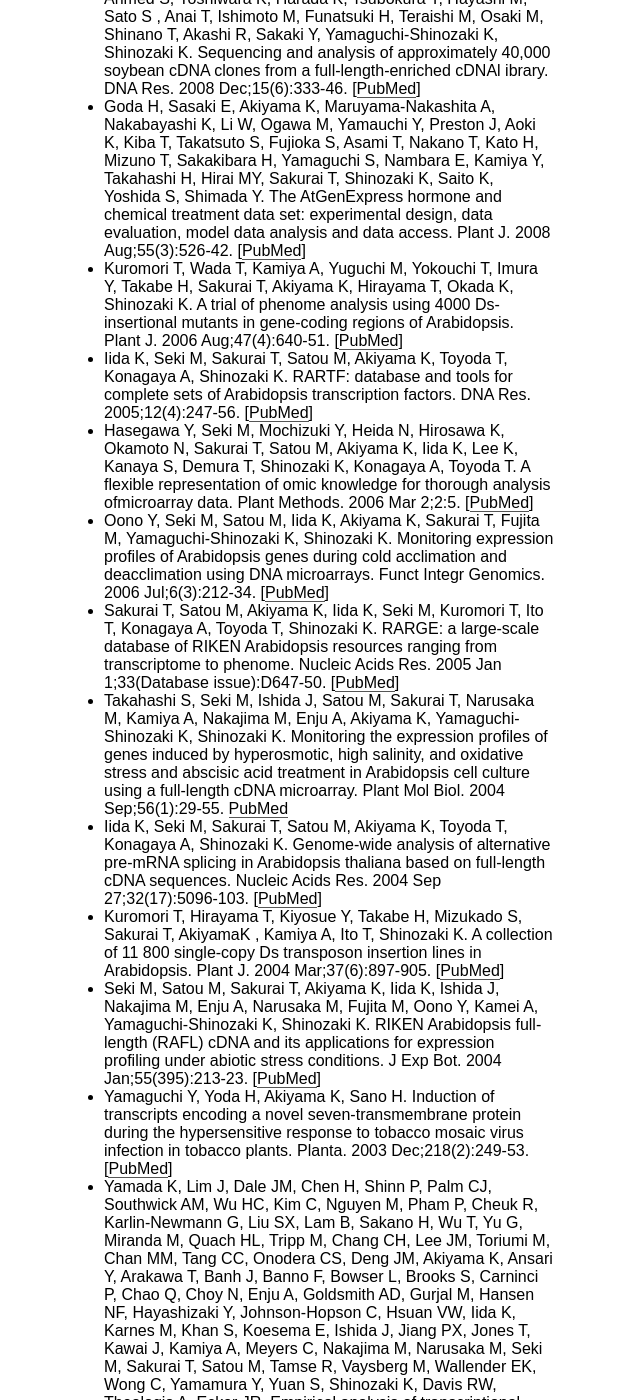
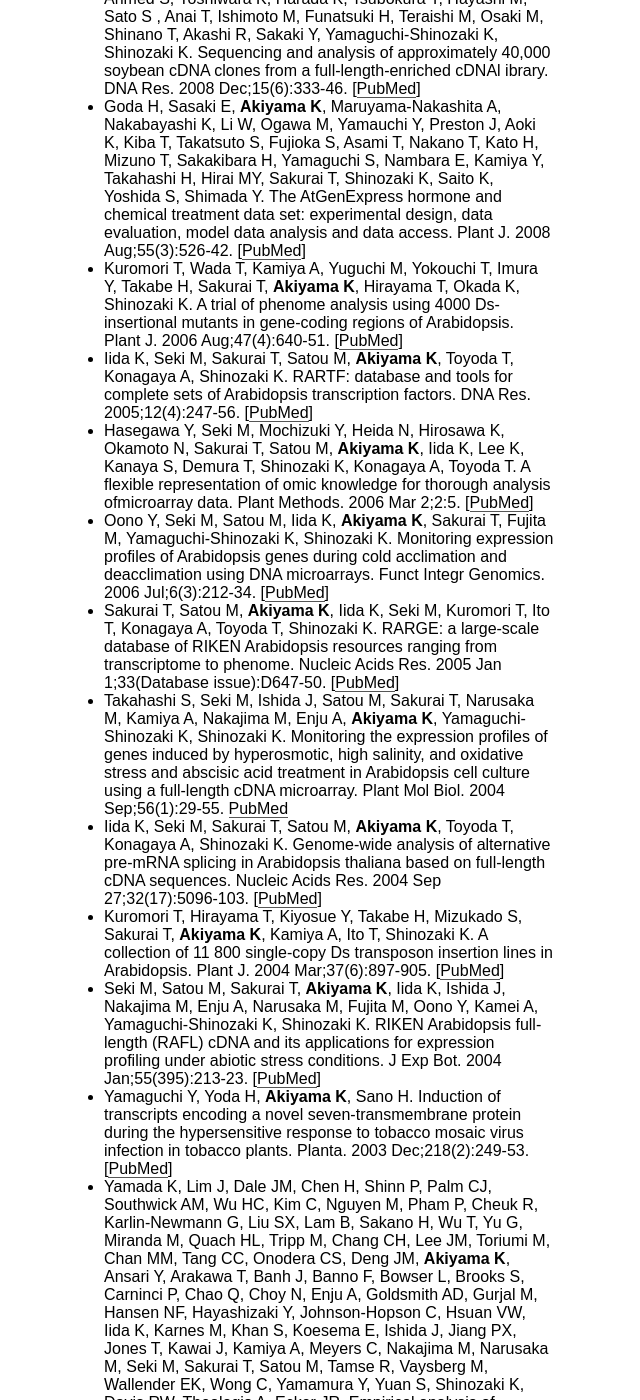
Before and after one commit to artifactsauce/artifactsauce.github.io, a Jekyll site: the page built from publications.md, in a window 1280 px wide and 1400 px high, scrolled down 1350 px. Shown: the whole window, without its empty margins (336-976 px from the left). Built offline with Jekyll 4.4.1, drawn with Linux system fonts in a browser that asks for light colours; some web fonts are replaced; some of the changed text lies outside the part shown.

Commit message:
highlight my name

```diff
--- a/publications.md
+++ b/publications.md
@@ -5,35 +5,35 @@
 
 ## Peer-reviewed papers
 
-- Akiyama K, Kurotani A, Iida K, Kuromori T, Shinozaki K, Sakurai T. RARGE II: an integrated phenotype database of Arabidopsis mutant traits using a controlled vocabulary. Plant Cell Physiol. 2014 Jan;55(1):e4. [[PubMed](http://www.ncbi.nlm.nih.gov/pubmed/24272250)]
-- Sakurai T, Mochida K, Yoshida T, Akiyama K, Ishitani M, Seki M, Shinozaki K. Genome-wide discovery and information resource development of DNA polymorphisms in cassava. PLoS One. 2013 Sep 11;8(9):e74056. [[PubMed](http://www.ncbi.nlm.nih.gov/pubmed/24040164)]
-- Sakurai T, Yamada Y, Sawada Y, Matsuda F, Akiyama K, Shinozaki K, Hirai MY, Saito K. PRIMe Update: innovative content for plant metabolomics and integration of gene expression and metabolite accumulation. Plant Cell Physiol. 2013 Feb;54(2):e5. [[PubMed](http://www.ncbi.nlm.nih.gov/pubmed/23292601)]
-- Myouga F, Akiyama K, Tomonaga Y, Kato A, Sato Y, Kobayashi M, Nagata N, Sakurai T, Shinozaki K. The Chloroplast Function Database II: a comprehensive collection of homozygous mutants and their phenotypic/genotypic traits for nuclear-encoded chloroplast proteins. Plant Cell Physiol. 2013 Feb;54(2):e2. [[PubMed](http://www.ncbi.nlm.nih.gov/pubmed/23230006)]
-- Sakurai T, Kondou Y, Akiyama K, Kurotani A, Higuchi M, Ichikawa T, Kuroda H, Kusano M, Mori M, Saitou T, Sakakibara H, Sugano S, Suzuki M, Takahashi H, Takahashi S, Takatsuji H, Yokotani N, Yoshizumi T, Saito K, Shinozaki K, Oda K, Hirochika H, Matsui M. RiceFOX: a database of Arabidopsis mutant lines overexpressing rice full-length cDNA that contains a wide range of trait information to facilitate analysis of gene function. Plant Cell Physiol. 2011F eb;52(2):265-73. [[PubMed](http://www.ncbi.nlm.nih.gov/pubmed/21186176)]
-- Hirai MY, Sawada Y, Kanaya S, Kuromori T, Kobayashi M, Klausnitzer R, Hanada K, Akiyama K, Sakurai T, Saito K, Shinozaki K. Toward genome-wide metabolotyping and elucidation of metabolic system: metabolic profiling of large-scale bioresources. J Plant Res. 2010 May;123(3):291-8. [[PubMed](http://www.ncbi.nlm.nih.gov/pubmed/20369372)]
-- Chikayama E, Sekiyama Y, Okamoto M, Nakanishi Y, Tsuboi Y, Akiyama K, Saito K, Shinozaki K, Kikuchi J. Statistical indices for simultaneous large-scale metabolite detections for a single NMR spectrum. Anal Chem. 2010 Mar 1;82(5):1653-8. [[PubMed](http://www.ncbi.nlm.nih.gov/pubmed/20128615)]
-- Hanada K, Akiyama K, Sakurai T, Toyoda T, Shinozaki K, Shiu SH. sORF finder: a program package to identify small open reading frames with high coding potential. Bioinformatics. 2010 Feb 1;26(3):399-400. [[PubMed](http://www.ncbi.nlm.nih.gov/pubmed/20008477)]
-- Myouga F, Akiyama K, Motohashi R, Kuromori T, Ito T, Iizumi H, Ryusui R, Sakurai T, Shinozaki K. The Chloroplast Function Database: a large-scale collection of Arabidopsis Ds/Spm- or T-DNA-tagged homozygous lines for nuclear-encoded chloroplast proteins, and their systematic phenotype analysis. Plant J. 2010 Feb 1;61(3):529-42. [[PubMed](http://www.ncbi.nlm.nih.gov/pubmed/19912565)]
-- Akiyama K, Chikayama E, Yuasa H, Shimada Y, Tohge T, Shinozaki K, Hirai MY, Sakurai T, Kikuchi J, Saito K. PRIMe: a Web site that assembles tools for metabolomics and transcriptomics. In Silico Biol. 2008;8(3-4):339-45. [[PubMed](http://www.ncbi.nlm.nih.gov/pubmed/19032166)]
-- Umezawa T, Sakurai T, Totoki Y, Toyoda A, Seki M, Ishiwata A, Akiyama K, Kurotani A, Yoshida T, Mochida K, Kasuga M, Todaka D, Maruyama K, Nakashima K, Enju A, Mizukado S, Ahmed S, Yoshiwara K, Harada K, Tsubokura Y, Hayashi M, Sato S , Anai T, Ishimoto M, Funatsuki H, Teraishi M, Osaki M, Shinano T, Akashi R, Sakaki Y, Yamaguchi-Shinozaki K, Shinozaki K. Sequencing and analysis of approximately 40,000 soybean cDNA clones from a full-length-enriched cDNAl ibrary. DNA Res. 2008 Dec;15(6):333-46. [[PubMed](http://www.ncbi.nlm.nih.gov/pubmed/18927222)]
-- Goda H, Sasaki E, Akiyama K, Maruyama-Nakashita A, Nakabayashi K, Li W, Ogawa M, Yamauchi Y, Preston J, Aoki K, Kiba T, Takatsuto S, Fujioka S, Asami T, Nakano T, Kato H, Mizuno T, Sakakibara H, Yamaguchi S, Nambara E, Kamiya Y, Takahashi H, Hirai MY, Sakurai T, Shinozaki K, Saito K, Yoshida S, Shimada Y. The AtGenExpress hormone and chemical treatment data set: experimental design, data evaluation, model data analysis and data access. Plant J. 2008 Aug;55(3):526-42. [[PubMed](http://www.ncbi.nlm.nih.gov/pubmed/18419781)]
-- Kuromori T, Wada T, Kamiya A, Yuguchi M, Yokouchi T, Imura Y, Takabe H, Sakurai T, Akiyama K, Hirayama T, Okada K, Shinozaki K. A trial of phenome analysis using 4000 Ds-insertional mutants in gene-coding regions of Arabidopsis. Plant J. 2006 Aug;47(4):640-51. [[PubMed](http://www.ncbi.nlm.nih.gov/pubmed/16813574)]
-- Iida K, Seki M, Sakurai T, Satou M, Akiyama K, Toyoda T, Konagaya A, Shinozaki K. RARTF: database and tools for complete sets of Arabidopsis transcription factors. DNA Res. 2005;12(4):247-56. [[PubMed](http://www.ncbi.nlm.nih.gov/pubmed/16769687)]
-- Hasegawa Y, Seki M, Mochizuki Y, Heida N, Hirosawa K, Okamoto N, Sakurai T, Satou M, Akiyama K, Iida K, Lee K, Kanaya S, Demura T, Shinozaki K, Konagaya A, Toyoda T. A flexible representation of omic knowledge for thorough analysis ofmicroarray data. Plant Methods. 2006 Mar 2;2:5. [[PubMed](http://www.ncbi.nlm.nih.gov/pubmed/16509996)]
-- Oono Y, Seki M, Satou M, Iida K, Akiyama K, Sakurai T, Fujita M, Yamaguchi-Shinozaki K, Shinozaki K. Monitoring expression profiles of Arabidopsis genes during cold acclimation and deacclimation using DNA microarrays. Funct Integr Genomics. 2006 Jul;6(3):212-34. [[PubMed](http://www.ncbi.nlm.nih.gov/pubmed/16463051)]
-- Sakurai T, Satou M, Akiyama K, Iida K, Seki M, Kuromori T, Ito T, Konagaya A, Toyoda T, Shinozaki K. RARGE: a large-scale database of RIKEN Arabidopsis resources ranging from transcriptome to phenome. Nucleic Acids Res. 2005 Jan 1;33(Database issue):D647-50. [[PubMed](http://www.ncbi.nlm.nih.gov/pubmed/15608280)]
-- Takahashi S, Seki M, Ishida J, Satou M, Sakurai T, Narusaka M, Kamiya A, Nakajima M, Enju A, Akiyama K, Yamaguchi-Shinozaki K, Shinozaki K. Monitoring the expression profiles of genes induced by hyperosmotic, high salinity, and oxidative stress and abscisic acid treatment in Arabidopsis cell culture using a full-length cDNA microarray. Plant Mol Biol. 2004 Sep;56(1):29-55. [PubMed](http://www.ncbi.nlm.nih.gov/pubmed/15604727)
-- Iida K, Seki M, Sakurai T, Satou M, Akiyama K, Toyoda T, Konagaya A, Shinozaki K. Genome-wide analysis of alternative pre-mRNA splicing in Arabidopsis thaliana based on full-length cDNA sequences. Nucleic Acids Res. 2004 Sep 27;32(17):5096-103. [[PubMed](http://www.ncbi.nlm.nih.gov/pubmed/15452276)]
-- Kuromori T, Hirayama T, Kiyosue Y, Takabe H, Mizukado S, Sakurai T, AkiyamaK , Kamiya A, Ito T, Shinozaki K. A collection of 11 800 single-copy Ds transposon insertion lines in Arabidopsis. Plant J. 2004 Mar;37(6):897-905. [[PubMed](http://www.ncbi.nlm.nih.gov/pubmed/14996221)]
-- Seki M, Satou M, Sakurai T, Akiyama K, Iida K, Ishida J, Nakajima M, Enju A, Narusaka M, Fujita M, Oono Y, Kamei A, Yamaguchi-Shinozaki K, Shinozaki K. RIKEN Arabidopsis full-length (RAFL) cDNA and its applications for expression profiling under abiotic stress conditions. J Exp Bot. 2004 Jan;55(395):213-23. [[PubMed](http://www.ncbi.nlm.nih.gov/pubmed/14673034)]
-- Yamaguchi Y, Yoda H, Akiyama K, Sano H. Induction of transcripts encoding a novel seven-transmembrane protein during the hypersensitive response to tobacco mosaic virus infection in tobacco plants. Planta. 2003 Dec;218(2):249-53. [[PubMed](http://www.ncbi.nlm.nih.gov/pubmed/13680232)]
-- Yamada K, Lim J, Dale JM, Chen H, Shinn P, Palm CJ, Southwick AM, Wu HC, Kim C, Nguyen M, Pham P, Cheuk R, Karlin-Newmann G, Liu SX, Lam B, Sakano H, Wu T, Yu G, Miranda M, Quach HL, Tripp M, Chang CH, Lee JM, Toriumi M, Chan MM, Tang CC, Onodera CS, Deng JM, Akiyama K, Ansari Y, Arakawa T, Banh J, Banno F, Bowser L, Brooks S, Carninci P, Chao Q, Choy N, Enju A, Goldsmith AD, Gurjal M, Hansen NF, Hayashizaki Y, Johnson-Hopson C, Hsuan VW, Iida K, Karnes M, Khan S, Koesema E, Ishida J, Jiang PX, Jones T, Kawai J, Kamiya A, Meyers C, Nakajima M, Narusaka M, Seki M, Sakurai T, Satou M, Tamse R, Vaysberg M, Wallender EK, Wong C, Yamamura Y, Yuan S, Shinozaki K, Davis RW, Theologis A, Ecker JR. Empirical analysis of transcriptional activity in the Arabidopsis genome. Science. 2003 Oct 31;302(5646):842-6. [[PubMed](http://www.ncbi.nlm.nih.gov/pubmed/14593172)]
-- Oono Y, Seki M, Nanjo T, Narusaka M, Fujita M, Satoh R, Satou M, Sakurai T, Ishida J, Akiyama K, Iida K, Maruyama K, Satoh S, Yamaguchi-Shinozaki K, Shinozaki K. Monitoring expression profiles of Arabidopsis gene expression during rehydration process after dehydration using ca 7000 full-length cDNA microarray. Plant J. 2003 Jun;34(6):868-87. [[PubMed](http://www.ncbi.nlm.nih.gov/pubmed/12795706)]
-- Seki M, Ishida J, Narusaka M, Fujita M, Nanjo T, Umezawa T, Kamiya A, Nakajima M, Enju A, Sakurai T, Satou M, Akiyama K, Yamaguchi-Shinozaki K, Carninci P, Kawai J, Hayashizaki Y, Shinozaki K. Monitoring the expression pattern of around 7,000 Arabidopsis genes under ABA treatments using a full-length cDNA microarray. Funct Integr Genomics. 2002 Nov;2(6):282-91. [[PubMed](http://www.ncbi.nlm.nih.gov/pubmed/12444421)]
-- Seki M, Narusaka M, Ishida J, Nanjo T, Fujita M, Oono Y, Kamiya A, Nakajima M, Enju A, Sakurai T, Satou M, Akiyama K, Taji T, Yamaguchi-Shinozaki K, Carninci P, Kawai J, Hayashizaki Y, Shinozaki K. Monitoring the expression profiles of 7000 Arabidopsis genes under drought, cold and high-salinity stresses using a full-length cDNA microarray. Plant J. 2002 Aug;31(3):279-92. [[PubMed](http://www.ncbi.nlm.nih.gov/pubmed/12164808)]
-- Seki M, Narusaka M, Kamiya A, Ishida J, Satou M, Sakurai T, Nakajima M, Enju A, Akiyama K, Oono Y, Muramatsu M, Hayashizaki Y, Kawai J, Carninci P, Itoh M, Ishii Y, Arakawa T, Shibata K, Shinagawa A, Shinozaki K. Functional annotation of a full-length Arabidopsis cDNA collection. Science. 2002 Apr 5;296(5565):141-5. [[PubMed](http://www.ncbi.nlm.nih.gov/pubmed/11910074)]
+- **Akiyama K**, Kurotani A, Iida K, Kuromori T, Shinozaki K, Sakurai T. RARGE II: an integrated phenotype database of Arabidopsis mutant traits using a controlled vocabulary. Plant Cell Physiol. 2014 Jan;55(1):e4. [[PubMed](http://www.ncbi.nlm.nih.gov/pubmed/24272250)]
+- Sakurai T, Mochida K, Yoshida T, **Akiyama K**, Ishitani M, Seki M, Shinozaki K. Genome-wide discovery and information resource development of DNA polymorphisms in cassava. PLoS One. 2013 Sep 11;8(9):e74056. [[PubMed](http://www.ncbi.nlm.nih.gov/pubmed/24040164)]
+- Sakurai T, Yamada Y, Sawada Y, Matsuda F, **Akiyama K**, Shinozaki K, Hirai MY, Saito K. PRIMe Update: innovative content for plant metabolomics and integration of gene expression and metabolite accumulation. Plant Cell Physiol. 2013 Feb;54(2):e5. [[PubMed](http://www.ncbi.nlm.nih.gov/pubmed/23292601)]
+- Myouga F, **Akiyama K**, Tomonaga Y, Kato A, Sato Y, Kobayashi M, Nagata N, Sakurai T, Shinozaki K. The Chloroplast Function Database II: a comprehensive collection of homozygous mutants and their phenotypic/genotypic traits for nuclear-encoded chloroplast proteins. Plant Cell Physiol. 2013 Feb;54(2):e2. [[PubMed](http://www.ncbi.nlm.nih.gov/pubmed/23230006)]
+- Sakurai T, Kondou Y, **Akiyama K**, Kurotani A, Higuchi M, Ichikawa T, Kuroda H, Kusano M, Mori M, Saitou T, Sakakibara H, Sugano S, Suzuki M, Takahashi H, Takahashi S, Takatsuji H, Yokotani N, Yoshizumi T, Saito K, Shinozaki K, Oda K, Hirochika H, Matsui M. RiceFOX: a database of Arabidopsis mutant lines overexpressing rice full-length cDNA that contains a wide range of trait information to facilitate analysis of gene function. Plant Cell Physiol. 2011F eb;52(2):265-73. [[PubMed](http://www.ncbi.nlm.nih.gov/pubmed/21186176)]
+- Hirai MY, Sawada Y, Kanaya S, Kuromori T, Kobayashi M, Klausnitzer R, Hanada K, **Akiyama K**, Sakurai T, Saito K, Shinozaki K. Toward genome-wide metabolotyping and elucidation of metabolic system: metabolic profiling of large-scale bioresources. J Plant Res. 2010 May;123(3):291-8. [[PubMed](http://www.ncbi.nlm.nih.gov/pubmed/20369372)]
+- Chikayama E, Sekiyama Y, Okamoto M, Nakanishi Y, Tsuboi Y, **Akiyama K**, Saito K, Shinozaki K, Kikuchi J. Statistical indices for simultaneous large-scale metabolite detections for a single NMR spectrum. Anal Chem. 2010 Mar 1;82(5):1653-8. [[PubMed](http://www.ncbi.nlm.nih.gov/pubmed/20128615)]
+- Hanada K, **Akiyama K**, Sakurai T, Toyoda T, Shinozaki K, Shiu SH. sORF finder: a program package to identify small open reading frames with high coding potential. Bioinformatics. 2010 Feb 1;26(3):399-400. [[PubMed](http://www.ncbi.nlm.nih.gov/pubmed/20008477)]
+- Myouga F, **Akiyama K**, Motohashi R, Kuromori T, Ito T, Iizumi H, Ryusui R, Sakurai T, Shinozaki K. The Chloroplast Function Database: a large-scale collection of Arabidopsis Ds/Spm- or T-DNA-tagged homozygous lines for nuclear-encoded chloroplast proteins, and their systematic phenotype analysis. Plant J. 2010 Feb 1;61(3):529-42. [[PubMed](http://www.ncbi.nlm.nih.gov/pubmed/19912565)]
+- **Akiyama K**, Chikayama E, Yuasa H, Shimada Y, Tohge T, Shinozaki K, Hirai MY, Sakurai T, Kikuchi J, Saito K. PRIMe: a Web site that assembles tools for metabolomics and transcriptomics. In Silico Biol. 2008;8(3-4):339-45. [[PubMed](http://www.ncbi.nlm.nih.gov/pubmed/19032166)]
+- Umezawa T, Sakurai T, Totoki Y, Toyoda A, Seki M, Ishiwata A, **Akiyama K**, Kurotani A, Yoshida T, Mochida K, Kasuga M, Todaka D, Maruyama K, Nakashima K, Enju A, Mizukado S, Ahmed S, Yoshiwara K, Harada K, Tsubokura Y, Hayashi M, Sato S , Anai T, Ishimoto M, Funatsuki H, Teraishi M, Osaki M, Shinano T, Akashi R, Sakaki Y, Yamaguchi-Shinozaki K, Shinozaki K. Sequencing and analysis of approximately 40,000 soybean cDNA clones from a full-length-enriched cDNAl ibrary. DNA Res. 2008 Dec;15(6):333-46. [[PubMed](http://www.ncbi.nlm.nih.gov/pubmed/18927222)]
+- Goda H, Sasaki E, **Akiyama K**, Maruyama-Nakashita A, Nakabayashi K, Li W, Ogawa M, Yamauchi Y, Preston J, Aoki K, Kiba T, Takatsuto S, Fujioka S, Asami T, Nakano T, Kato H, Mizuno T, Sakakibara H, Yamaguchi S, Nambara E, Kamiya Y, Takahashi H, Hirai MY, Sakurai T, Shinozaki K, Saito K, Yoshida S, Shimada Y. The AtGenExpress hormone and chemical treatment data set: experimental design, data evaluation, model data analysis and data access. Plant J. 2008 Aug;55(3):526-42. [[PubMed](http://www.ncbi.nlm.nih.gov/pubmed/18419781)]
+- Kuromori T, Wada T, Kamiya A, Yuguchi M, Yokouchi T, Imura Y, Takabe H, Sakurai T, **Akiyama K**, Hirayama T, Okada K, Shinozaki K. A trial of phenome analysis using 4000 Ds-insertional mutants in gene-coding regions of Arabidopsis. Plant J. 2006 Aug;47(4):640-51. [[PubMed](http://www.ncbi.nlm.nih.gov/pubmed/16813574)]
+- Iida K, Seki M, Sakurai T, Satou M, **Akiyama K**, Toyoda T, Konagaya A, Shinozaki K. RARTF: database and tools for complete sets of Arabidopsis transcription factors. DNA Res. 2005;12(4):247-56. [[PubMed](http://www.ncbi.nlm.nih.gov/pubmed/16769687)]
+- Hasegawa Y, Seki M, Mochizuki Y, Heida N, Hirosawa K, Okamoto N, Sakurai T, Satou M, **Akiyama K**, Iida K, Lee K, Kanaya S, Demura T, Shinozaki K, Konagaya A, Toyoda T. A flexible representation of omic knowledge for thorough analysis ofmicroarray data. Plant Methods. 2006 Mar 2;2:5. [[PubMed](http://www.ncbi.nlm.nih.gov/pubmed/16509996)]
+- Oono Y, Seki M, Satou M, Iida K, **Akiyama K**, Sakurai T, Fujita M, Yamaguchi-Shinozaki K, Shinozaki K. Monitoring expression profiles of Arabidopsis genes during cold acclimation and deacclimation using DNA microarrays. Funct Integr Genomics. 2006 Jul;6(3):212-34. [[PubMed](http://www.ncbi.nlm.nih.gov/pubmed/16463051)]
+- Sakurai T, Satou M, **Akiyama K**, Iida K, Seki M, Kuromori T, Ito T, Konagaya A, Toyoda T, Shinozaki K. RARGE: a large-scale database of RIKEN Arabidopsis resources ranging from transcriptome to phenome. Nucleic Acids Res. 2005 Jan 1;33(Database issue):D647-50. [[PubMed](http://www.ncbi.nlm.nih.gov/pubmed/15608280)]
+- Takahashi S, Seki M, Ishida J, Satou M, Sakurai T, Narusaka M, Kamiya A, Nakajima M, Enju A, **Akiyama K**, Yamaguchi-Shinozaki K, Shinozaki K. Monitoring the expression profiles of genes induced by hyperosmotic, high salinity, and oxidative stress and abscisic acid treatment in Arabidopsis cell culture using a full-length cDNA microarray. Plant Mol Biol. 2004 Sep;56(1):29-55. [PubMed](http://www.ncbi.nlm.nih.gov/pubmed/15604727)
+- Iida K, Seki M, Sakurai T, Satou M, **Akiyama K**, Toyoda T, Konagaya A, Shinozaki K. Genome-wide analysis of alternative pre-mRNA splicing in Arabidopsis thaliana based on full-length cDNA sequences. Nucleic Acids Res. 2004 Sep 27;32(17):5096-103. [[PubMed](http://www.ncbi.nlm.nih.gov/pubmed/15452276)]
+- Kuromori T, Hirayama T, Kiyosue Y, Takabe H, Mizukado S, Sakurai T, **Akiyama K**, Kamiya A, Ito T, Shinozaki K. A collection of 11 800 single-copy Ds transposon insertion lines in Arabidopsis. Plant J. 2004 Mar;37(6):897-905. [[PubMed](http://www.ncbi.nlm.nih.gov/pubmed/14996221)]
+- Seki M, Satou M, Sakurai T, **Akiyama K**, Iida K, Ishida J, Nakajima M, Enju A, Narusaka M, Fujita M, Oono Y, Kamei A, Yamaguchi-Shinozaki K, Shinozaki K. RIKEN Arabidopsis full-length (RAFL) cDNA and its applications for expression profiling under abiotic stress conditions. J Exp Bot. 2004 Jan;55(395):213-23. [[PubMed](http://www.ncbi.nlm.nih.gov/pubmed/14673034)]
+- Yamaguchi Y, Yoda H, **Akiyama K**, Sano H. Induction of transcripts encoding a novel seven-transmembrane protein during the hypersensitive response to tobacco mosaic virus infection in tobacco plants. Planta. 2003 Dec;218(2):249-53. [[PubMed](http://www.ncbi.nlm.nih.gov/pubmed/13680232)]
+- Yamada K, Lim J, Dale JM, Chen H, Shinn P, Palm CJ, Southwick AM, Wu HC, Kim C, Nguyen M, Pham P, Cheuk R, Karlin-Newmann G, Liu SX, Lam B, Sakano H, Wu T, Yu G, Miranda M, Quach HL, Tripp M, Chang CH, Lee JM, Toriumi M, Chan MM, Tang CC, Onodera CS, Deng JM, **Akiyama K**, Ansari Y, Arakawa T, Banh J, Banno F, Bowser L, Brooks S, Carninci P, Chao Q, Choy N, Enju A, Goldsmith AD, Gurjal M, Hansen NF, Hayashizaki Y, Johnson-Hopson C, Hsuan VW, Iida K, Karnes M, Khan S, Koesema E, Ishida J, Jiang PX, Jones T, Kawai J, Kamiya A, Meyers C, Nakajima M, Narusaka M, Seki M, Sakurai T, Satou M, Tamse R, Vaysberg M, Wallender EK, Wong C, Yamamura Y, Yuan S, Shinozaki K, Davis RW, Theologis A, Ecker JR. Empirical analysis of transcriptional activity in the Arabidopsis genome. Science. 2003 Oct 31;302(5646):842-6. [[PubMed](http://www.ncbi.nlm.nih.gov/pubmed/14593172)]
+- Oono Y, Seki M, Nanjo T, Narusaka M, Fujita M, Satoh R, Satou M, Sakurai T, Ishida J, **Akiyama K**, Iida K, Maruyama K, Satoh S, Yamaguchi-Shinozaki K, Shinozaki K. Monitoring expression profiles of Arabidopsis gene expression during rehydration process after dehydration using ca 7000 full-length cDNA microarray. Plant J. 2003 Jun;34(6):868-87. [[PubMed](http://www.ncbi.nlm.nih.gov/pubmed/12795706)]
+- Seki M, Ishida J, Narusaka M, Fujita M, Nanjo T, Umezawa T, Kamiya A, Nakajima M, Enju A, Sakurai T, Satou M, **Akiyama K**, Yamaguchi-Shinozaki K, Carninci P, Kawai J, Hayashizaki Y, Shinozaki K. Monitoring the expression pattern of around 7,000 Arabidopsis genes under ABA treatments using a full-length cDNA microarray. Funct Integr Genomics. 2002 Nov;2(6):282-91. [[PubMed](http://www.ncbi.nlm.nih.gov/pubmed/12444421)]
+- Seki M, Narusaka M, Ishida J, Nanjo T, Fujita M, Oono Y, Kamiya A, Nakajima M, Enju A, Sakurai T, Satou M, **Akiyama K**, Taji T, Yamaguchi-Shinozaki K, Carninci P, Kawai J, Hayashizaki Y, Shinozaki K. Monitoring the expression profiles of 7000 Arabidopsis genes under drought, cold and high-salinity stresses using a full-length cDNA microarray. Plant J. 2002 Aug;31(3):279-92. [[PubMed](http://www.ncbi.nlm.nih.gov/pubmed/12164808)]
+- Seki M, Narusaka M, Kamiya A, Ishida J, Satou M, Sakurai T, Nakajima M, Enju A, **Akiyama K**, Oono Y, Muramatsu M, Hayashizaki Y, Kawai J, Carninci P, Itoh M, Ishii Y, Arakawa T, Shibata K, Shinagawa A, Shinozaki K. Functional annotation of a full-length Arabidopsis cDNA collection. Science. 2002 Apr 5;296(5565):141-5. [[PubMed](http://www.ncbi.nlm.nih.gov/pubmed/11910074)]
 
 ## Reviews (in Japanese)
 
-- Seki M, Shinozaki K, Ishida J, Nakajima M, Enju A, Sakurai T, Satou M, Akiyama K, Iida K, Oono Y. [Arabidopsis functional genomics using full-length cDNAs]. Tanpakushitsu Kakusan Koso. 2003 Nov;48(14):1890-8. [[PubMed](http://www.ncbi.nlm.nih.gov/pubmed/14619414)]
-- Sakurai T, Satou M, Akiyama K, Seki M, Shinozaki K. [Bioinformatics].T anpakushitsu Kakusan Koso. 2002 Sep;47(12 Suppl):1500-5. [[PubMed](http://www.ncbi.nlm.nih.gov/pubmed/12357601)]
+- Seki M, Shinozaki K, Ishida J, Nakajima M, Enju A, Sakurai T, Satou M, **Akiyama K**, Iida K, Oono Y. [Arabidopsis functional genomics using full-length cDNAs]. Tanpakushitsu Kakusan Koso. 2003 Nov;48(14):1890-8. [[PubMed](http://www.ncbi.nlm.nih.gov/pubmed/14619414)]
+- Sakurai T, Satou M, **Akiyama K**, Seki M, Shinozaki K. [Bioinformatics].T anpakushitsu Kakusan Koso. 2002 Sep;47(12 Suppl):1500-5. [[PubMed](http://www.ncbi.nlm.nih.gov/pubmed/12357601)]
```
